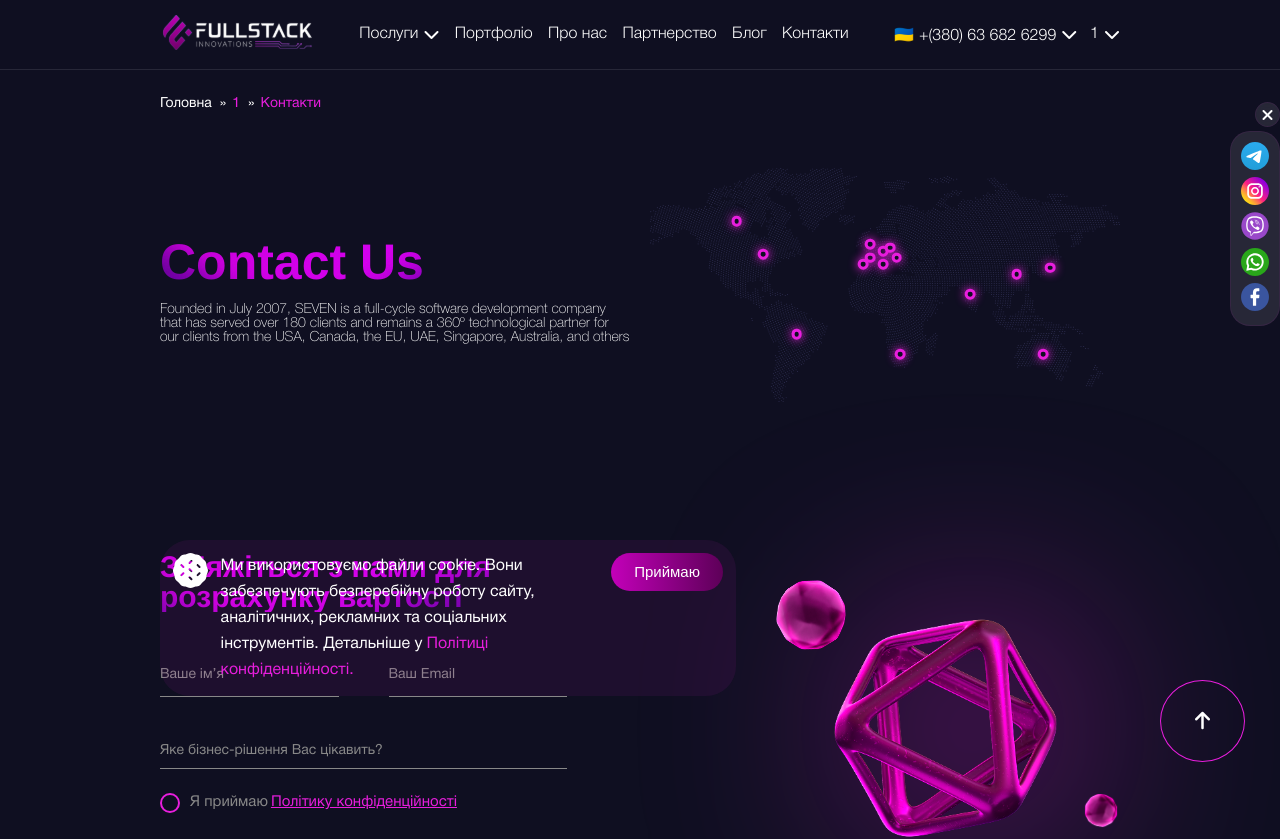
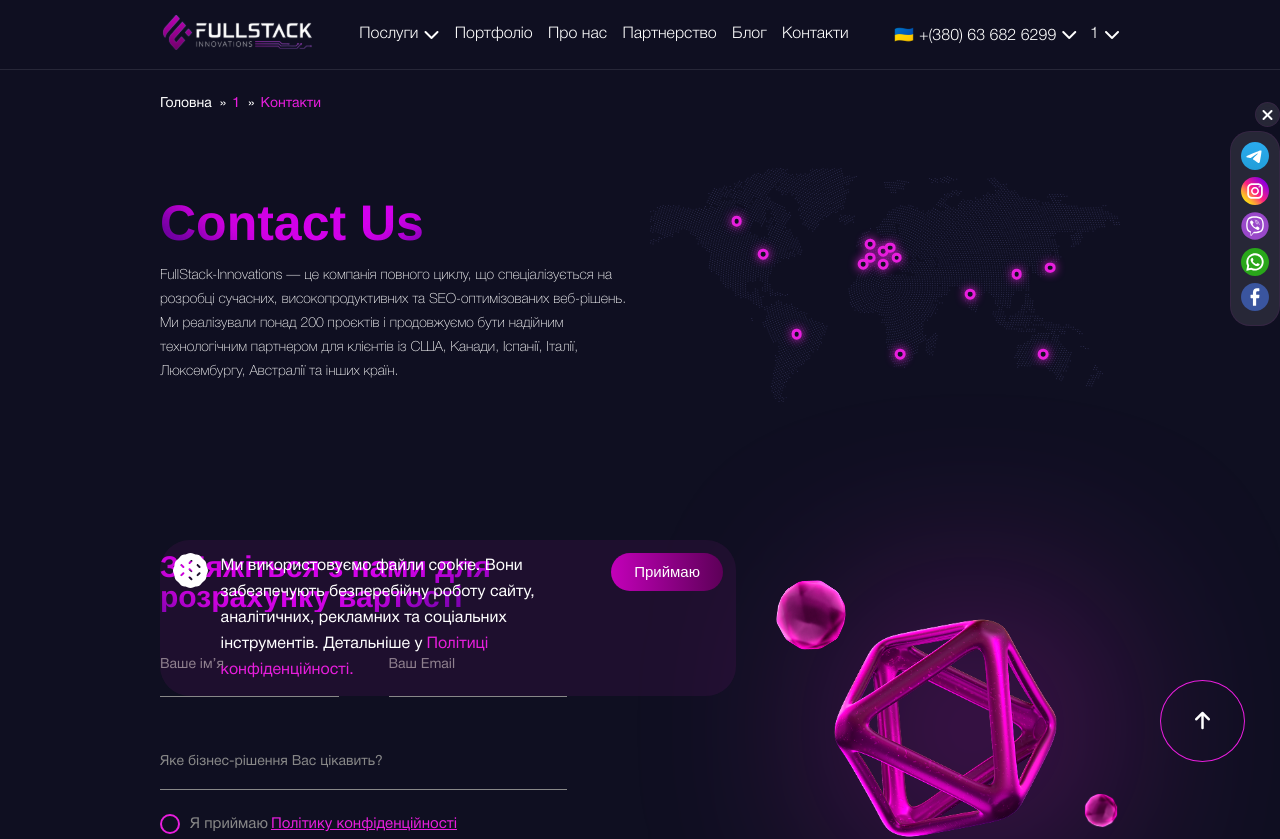
Before and after one commit to MykolaBuvanyk/FullStack-Innovations, a Next.js app in the folder client/: page /1/contacts in a window 1280 px wide. Shown: the top 839 px of the page. Built offline with nearby package versions, Linux system fonts and the light colour scheme; a web font is replaced by a local one.

Commit message:
some fixes from trello

```diff
--- a/client/app/[lang]/contacts/page.tsx
+++ b/client/app/[lang]/contacts/page.tsx
@@ -9,11 +9,11 @@ type Props = {
 };
 export default async function Home({ params }: Props) {
   const dictionary: any = await getDictionary(params.lang);
-  const { contactUsForm } = dictionary;
+  const { contactUsForm, contactUs } = dictionary;
   return (
     <div>
       <NavPath />
-      <ContactContent />
+      <ContactContent dictionary={contactUs}/>
       <ContactUsForm dictionary={contactUsForm} />
     </div>
   );
--- a/client/app/components/ContactContent/ContactContent.module.css
+++ b/client/app/components/ContactContent/ContactContent.module.css
@@ -42,6 +42,7 @@
 .heroSectionLeft p{
     font-weight: 100;
     font-size: 18px;
+    line-height: 3vh;
 }
 
 
--- a/client/app/components/ContactContent/ContactContent.tsx
+++ b/client/app/components/ContactContent/ContactContent.tsx
@@ -5,17 +5,19 @@
 import styles from './ContactContent.module.css';
 import WorldMap from '../WorldMap/WorldMap';
 
+type Props = {
+  dictionary: any;
+};
 
 
-
-const ContactContent = () => {
+const ContactContent: React.FC<Props> = ({ dictionary }) => {
     return (
         <div className={styles.ContactContentWrapper}>
             <div className={styles.container}>
                 <div className={styles.mainContent}>
                     <div className={styles.heroSectionLeft}>
-                <h1>Contact Us</h1>
-                <p>Founded in July 2007, SEVEN is a full-cycle software development company that has served over 180 clients and remains a 360º technological partner for our clients from the USA, Canada, the EU, UAE, Singapore, Australia, and others</p>
+                        <h1>{ dictionary.h1 }</h1>
+                        <p>{ dictionary.para }</p>
                     </div>
                     <div className={styles.heroSectionRight}>
                         <WorldMap/>
--- a/client/app/components/ContactUsForm/ContactUsForm.module.css
+++ b/client/app/components/ContactUsForm/ContactUsForm.module.css
@@ -60,6 +60,7 @@
   left: 0px;
   transition: all 0.3s ease;
   pointer-events: none;
+  margin-bottom: 10px;
 }
 
 .policyRef {
@@ -269,16 +270,19 @@
 }
 
 
+.inputError {
+  border-bottom: 1px solid #ff4d4f !important;
+}
 
-
-
+.labelError {
+  color: #ff4d4f;
+}
 
 
 .error {
   color: #ff4d4f;
   font-size: 12px;
-  margin-top: 5px;
-  text-decoration: underline;
+  margin-top: 10px;
   white-space: nowrap;
 }
 
--- a/client/app/components/ContactUsForm/ContactUsForm.tsx
+++ b/client/app/components/ContactUsForm/ContactUsForm.tsx
@@ -110,7 +110,6 @@ const ContactUsForm: React.FC<Props> = ({ dictionary }) => {
       return;
     }
 
-    console.log("Форма відправлена:", { ...formData, method: activeIcon });
     setIsSubmitted(true);
 
     setFormData({
@@ -139,53 +138,76 @@ const ContactUsForm: React.FC<Props> = ({ dictionary }) => {
                   id="name"
                   name="name"
                   placeholder=" "
-                  className={styles.input}
+                  className={`${styles.input} ${
+                    errors.name ? styles.inputError : ""
+                  }`}
                   value={formData.name}
                   onChange={handleChange}
                 />
-                <label htmlFor="name" className={styles.label}>
+                <label
+                  htmlFor="name"
+                  className={`${styles.label} ${
+                    errors.name ? styles.labelError : ""
+                  }`}
+                >
                   {dictionary.fields.name}
                 </label>
+
                 {errors.name && (
-                  <div className={styles.error}>{errors.name}</div>
+                  <div className={styles.error}>*{errors.name}</div>
                 )}
               </div>
               <div className={styles.formGroup}>
+                <div className={styles.inputGroup}>
                   <input
                     type="email"
                     id="email"
                     name="email"
                     placeholder=" "
-                  className={styles.input}
+                    className={`${styles.input} ${
+                      errors.email ? styles.inputError : ""
+                    }`}
                     value={formData.email}
                     onChange={handleChange}
                   />
-                <label htmlFor="email" className={styles.label}>
+                  <label
+                    htmlFor="email"
+                    className={`${styles.label} ${
+                      errors.email ? styles.labelError : ""
+                    }`}
+                  >
                     {dictionary.fields.email}
                   </label>
+                </div>
+
                 {errors.email && (
-                  <div className={styles.error}>{errors.email}</div>
+                  <div className={styles.error}>*{errors.email}</div>
                 )}
               </div>
             </div>
             <div className={styles.formGroup}>
+              <div className={styles.inputGroup}>
                 <textarea
                   id="message"
                   name="message"
                   placeholder=" "
-              ref={textareaRef}
                   className={`${styles.input} ${
-                formData.message.includes("\n") || formData.message.length > 40 ? styles.multiline : ""
+                    errors.message ? styles.inputError : ""
                   }`}
                   value={formData.message}
                   onChange={handleChange}
                 />
-
-              <label htmlFor="message" className={styles.label}>
+                <label
+                  htmlFor="message"
+                  className={`${styles.label} ${
+                    errors.message ? styles.labelError : ""
+                  }`}
+                >
                   {dictionary.fields.message}
                 </label>
+              </div>
               {errors.message && (
-                <div className={styles.error}>{errors.message}</div>
+                <div className={styles.error}>*{errors.message}</div>
               )}
             </div>
             <div className={styles.checkboxGroup}>
@@ -199,11 +221,13 @@ const ContactUsForm: React.FC<Props> = ({ dictionary }) => {
               />
               <label htmlFor="policy" className={styles.checkboxLabel}>
                 {dictionary.fields.policy}
-                <a href="#" className={styles.policyRef}>{dictionary.fields.policyRef}</a>
+                <a href="#" className={styles.policyRef}>
+                  {dictionary.fields.policyRef}
+                </a>
               </label>
             </div>
             {errors.policy && (
-              <div className={styles.error}>{errors.policy}</div>
+              <div className={styles.error}>*{errors.policy}</div>
             )}
           </div>
           <p className={styles.iconPara}>{dictionary.methodLabel}</p>
@@ -227,7 +251,9 @@ const ContactUsForm: React.FC<Props> = ({ dictionary }) => {
               </div>
             ))}
           </div>
-          {errors.method && <div className={styles.error}>{errors.method}</div>}
+          {errors.method && (
+            <div className={styles.error}>*{errors.method}</div>
+          )}
           <div className={styles.buttonWrapper}>
             <button type="submit" className={styles.submitButton}>
               {dictionary.submitButton}
--- a/client/app/components/NavPath/NavPath.module.css
+++ b/client/app/components/NavPath/NavPath.module.css
@@ -16,6 +16,11 @@
 .navpathLink {
     text-decoration: none;
     line-height: 2;
+    transition: all 0.4s;
+}
+
+.navpathLink:hover{
+    color: #e81ede;
 }
 
 .navpathItem {
--- a/client/dictionaries/uk.json
+++ b/client/dictionaries/uk.json
@@ -275,6 +275,10 @@
         "getOffer": "отримати",
         "offer": "пропозицію"
     },
+    "contactUs": {
+        "h1": "Contact Us",
+        "para": "FullStack-Innovations — це компанія повного циклу, що спеціалізується на розробці сучасних, високопродуктивних та SEO-оптимізованих веб-рішень. Ми реалізували понад 200 проєктів і продовжуємо бути надійним технологічним партнером для клієнтів із США, Канади, Іспанії, Італії, Люксембургу, Австралії та інших країн."
+    },
     "contactUsForm": {
         "title": "Зв’яжіться з нами для розрахунку вартості",
         "fields": {
```
Lines whose indentation alone changed are shown as unchanged.
